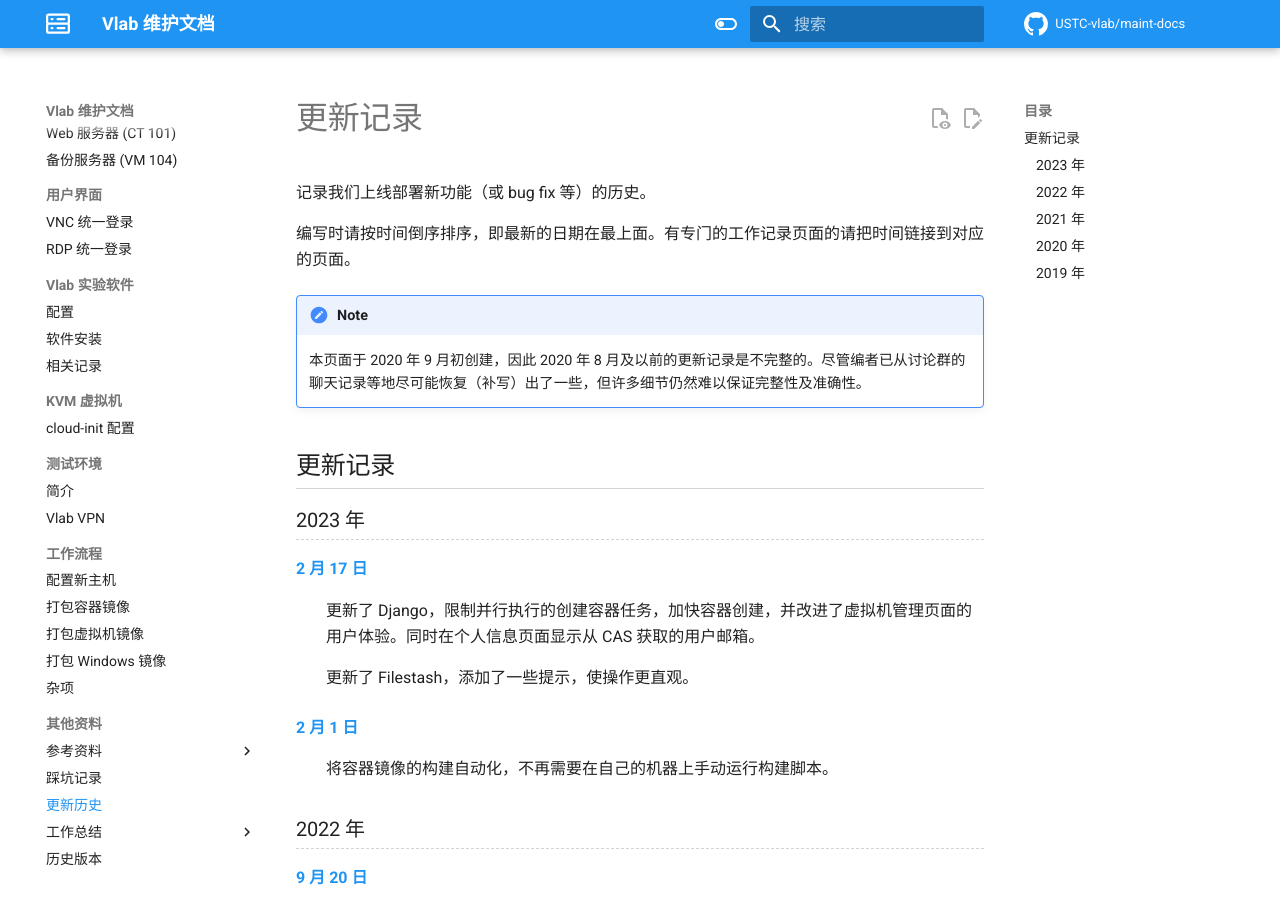
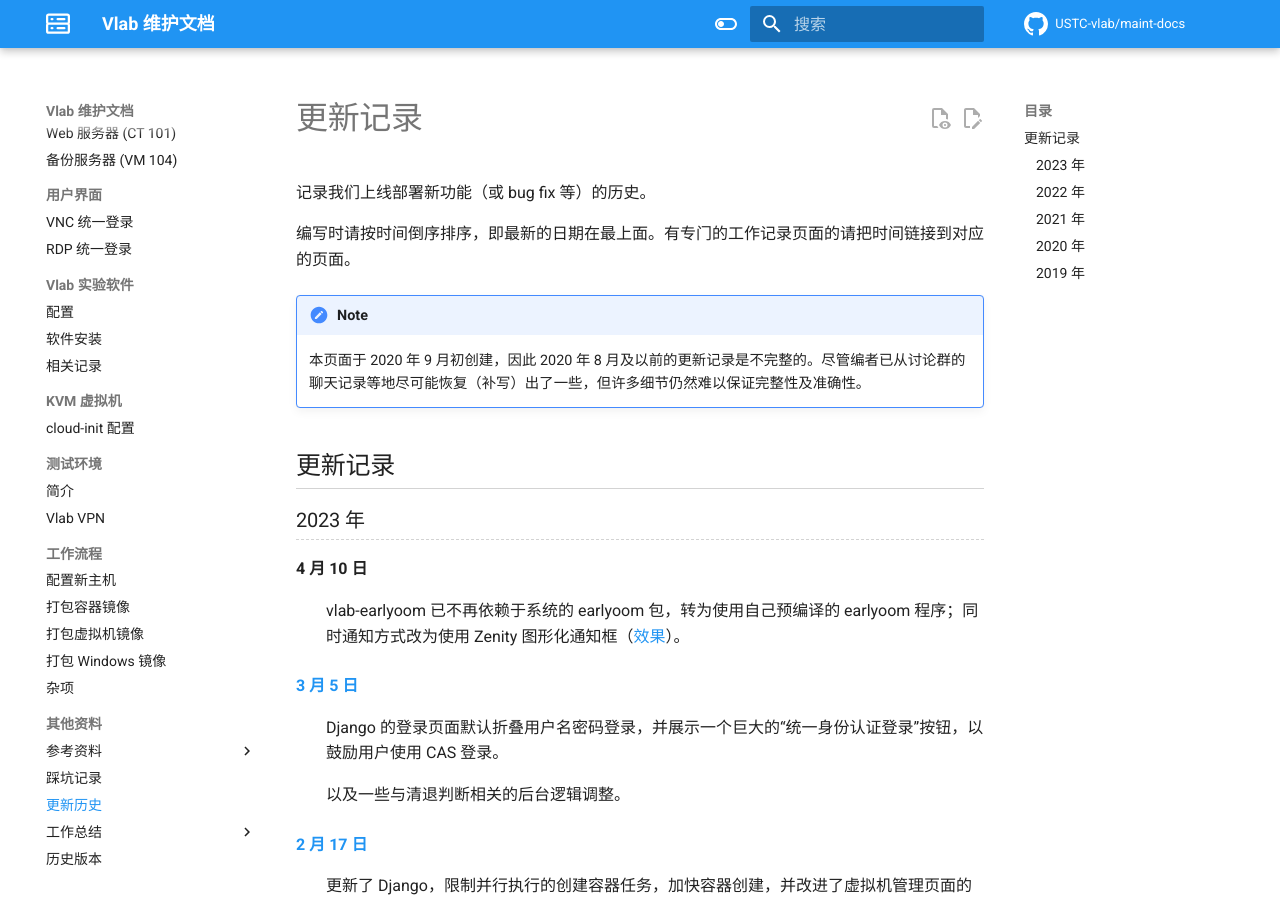
Before and after one commit to USTC-vlab/maint-docs, an MkDocs documentation site: the page built from docs/changelog.md, in a window 1280 px wide and 900 px high. Built offline with MkDocs 1.6.1 and Material for MkDocs 9.7.7, drawn with Linux system fonts in a browser that asks for light colours; comment, search, counter and statistics services are not loaded.

Commit message:
Update changelog

```diff
--- a/docs/changelog.md
+++ b/docs/changelog.md
@@ -11,6 +11,16 @@
 ## 更新记录
 
 ### 2023 年
+
+4 月 10 日
+
+:   vlab-earlyoom 已不再依赖于系统的 earlyoom 包，转为使用自己预编译的 earlyoom 程序；同时通知方式改为使用 Zenity 图形化通知框（[效果](https://t.me/c/1163841432/5102)）。
+
+[3 月 5 日](records/2023-03-05.md)
+
+:   Django 的登录页面默认折叠用户名密码登录，并展示一个巨大的“统一身份认证登录”按钮，以鼓励用户使用 CAS 登录。
+
+    以及一些与清退判断相关的后台逻辑调整。
 
 [2 月 17 日](records/2023-02-17.md)
 
```
